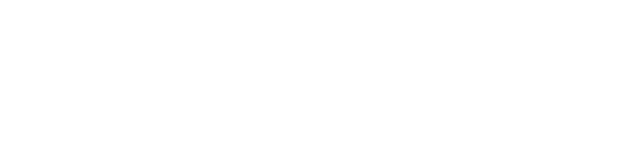
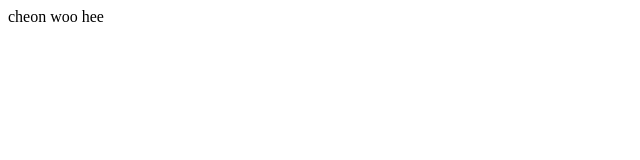
Before and after one commit to CnuJonghyeon/my-git-project, a plain HTML site: page index.html in a window 1280 px wide. Shown: the whole page, without its empty margins (0-640 px from the left). Drawn offline with Linux system fonts and the light colour scheme.

Commit message:
Add headTag : Cheon woo hee homepage

```diff
--- a/index.html
+++ b/index.html
@@ -1 +1,4 @@
-<html></html>
+<html>
+   <head>cheon woo hee</head>
+
+</html>
```
